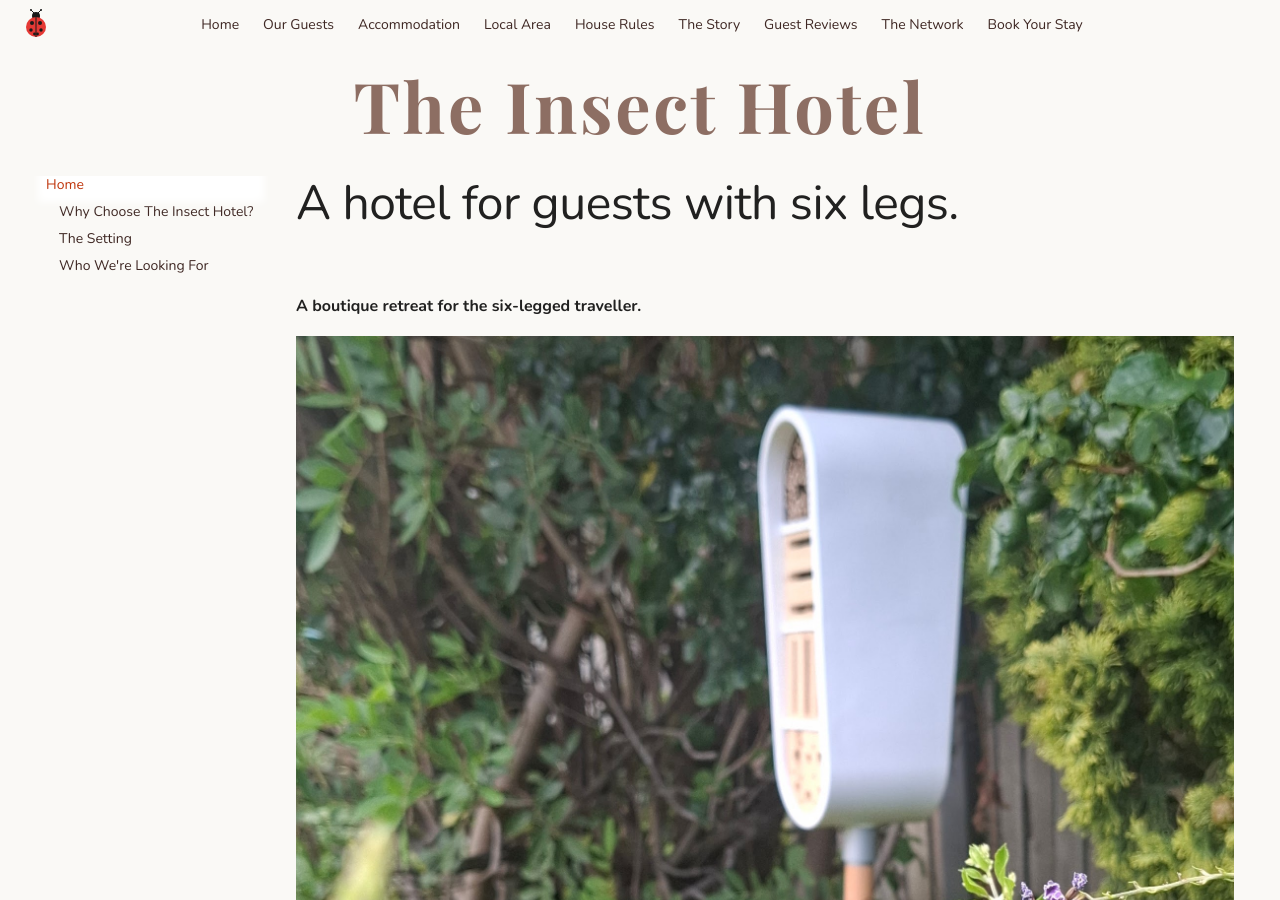
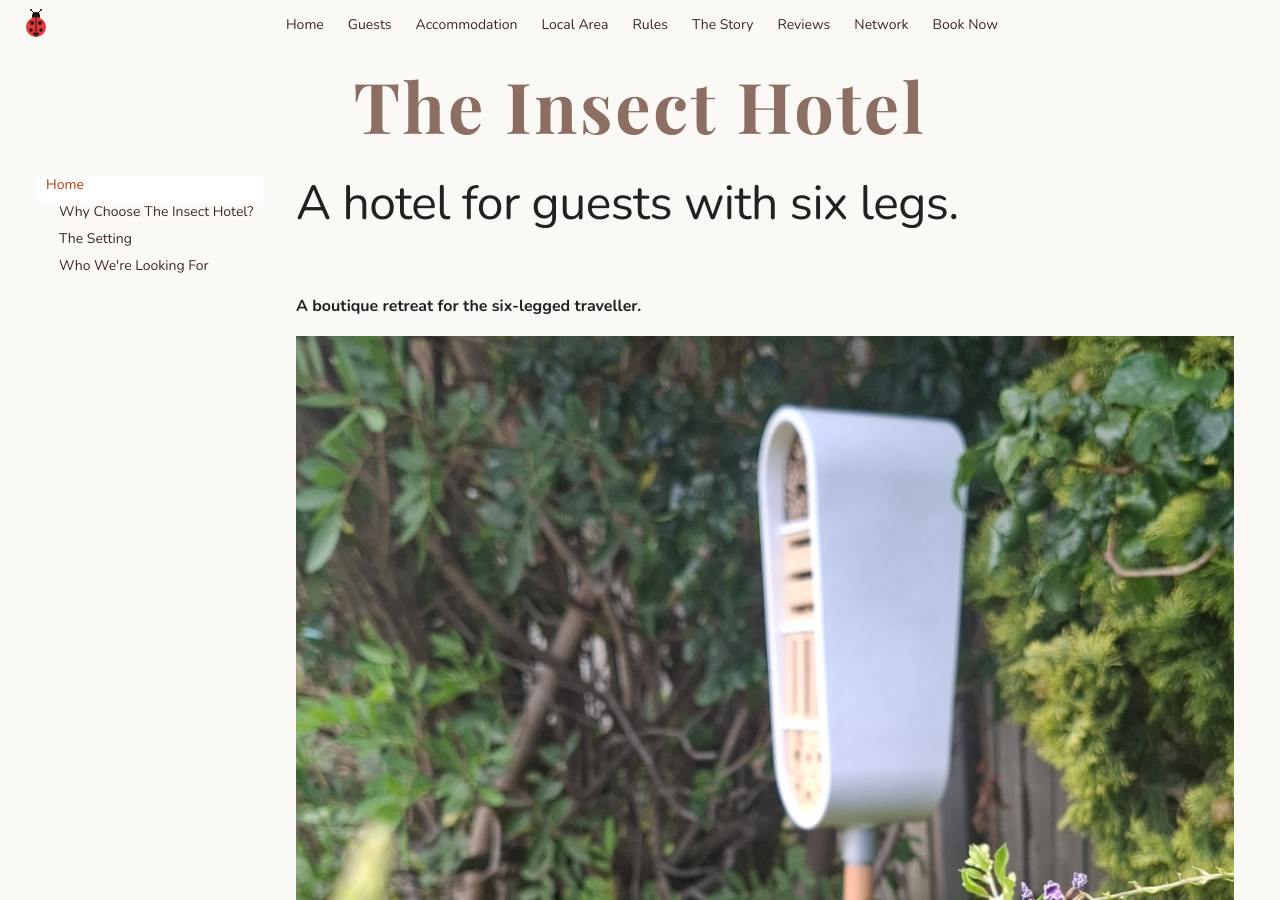
Before and after one commit to JonathanCGill/the-insect-hotel, an MkDocs documentation site: the page built from docs/index.md, in a window 1280 px wide and 900 px high. Built offline with MkDocs 1.6.1 and Material for MkDocs 9.7.7, drawn with Linux system fonts in a browser that asks for light colours.

Commit message:
Shorten nav bar labels to reduce clutter
Our Guests → Guests, House Rules → Rules, Guest Reviews → Reviews,
The Network → Network, Book Your Stay → Book Now.

https://claude.ai/code/session_015tYHr3XM4qBJYYLzoG6d4y

```diff
--- a/mkdocs.yml
+++ b/mkdocs.yml
@@ -28,14 +28,14 @@ extra_css:
 
 nav:
   - Home: index.md
-  - Our Guests: our-guests.md
+  - Guests: our-guests.md
   - Accommodation: accommodation.md
   - Local Area: local-area.md
-  - House Rules: house-rules.md
+  - Rules: house-rules.md
   - The Story: background.md
-  - Guest Reviews: reviews.md
-  - The Network: network.md
-  - Book Your Stay: book-your-stay.md
+  - Reviews: reviews.md
+  - Network: network.md
+  - Book Now: book-your-stay.md
 
 markdown_extensions:
   - admonition
```
